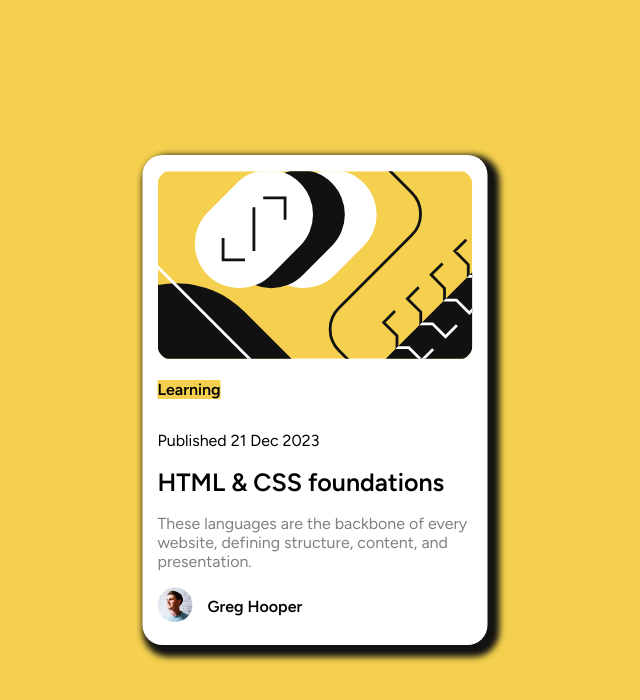
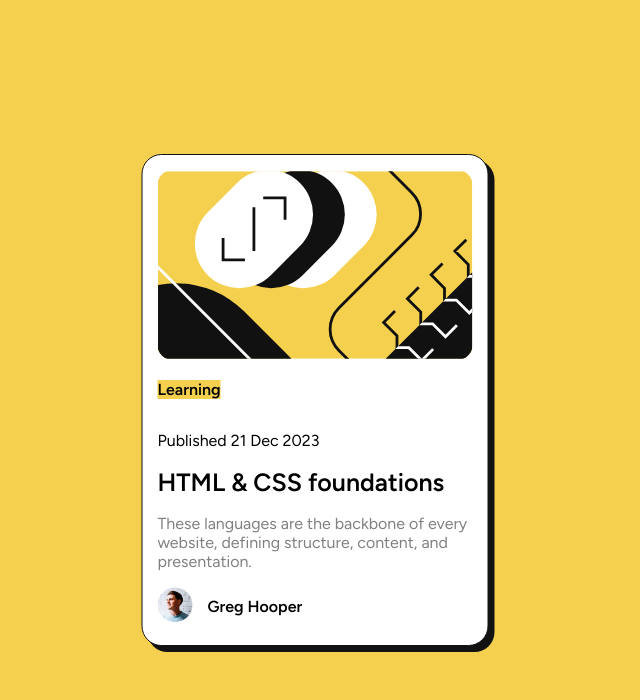
Before and after one commit to Homorkhay/blog-preview-card-challenge, a plain HTML site: page index.html in a window 1280 px wide. Shown: the whole page, without its empty margins (325-965 px from the left). Drawn offline with Linux system fonts and the light colour scheme.

Commit message:
add border and update box shadow

```diff
--- a/styles.css
+++ b/styles.css
@@ -13,9 +13,10 @@ main {
   padding: 15px;
   position: absolute;
   border-radius: 20px;
+  border: 1px solid hsl(0, 0%, 7%);
   transform: translate(-50%, -50%);
   background-color: hsl(0, 0%, 100%);
-  box-shadow: 6px 6px 6px 6px hsl(0, 0%, 7%);
+  box-shadow: 6px 6px hsl(0, 0%, 7%);
 }
 
 .header {
```
